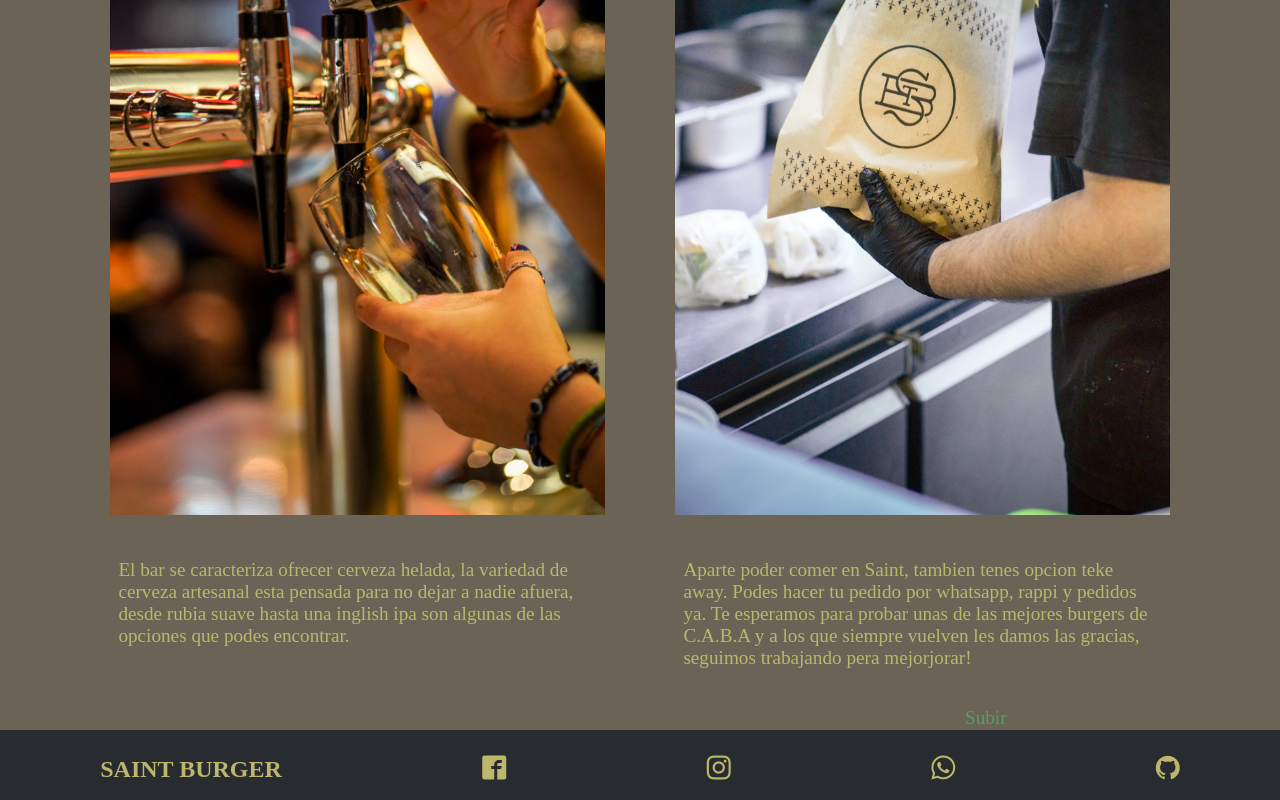
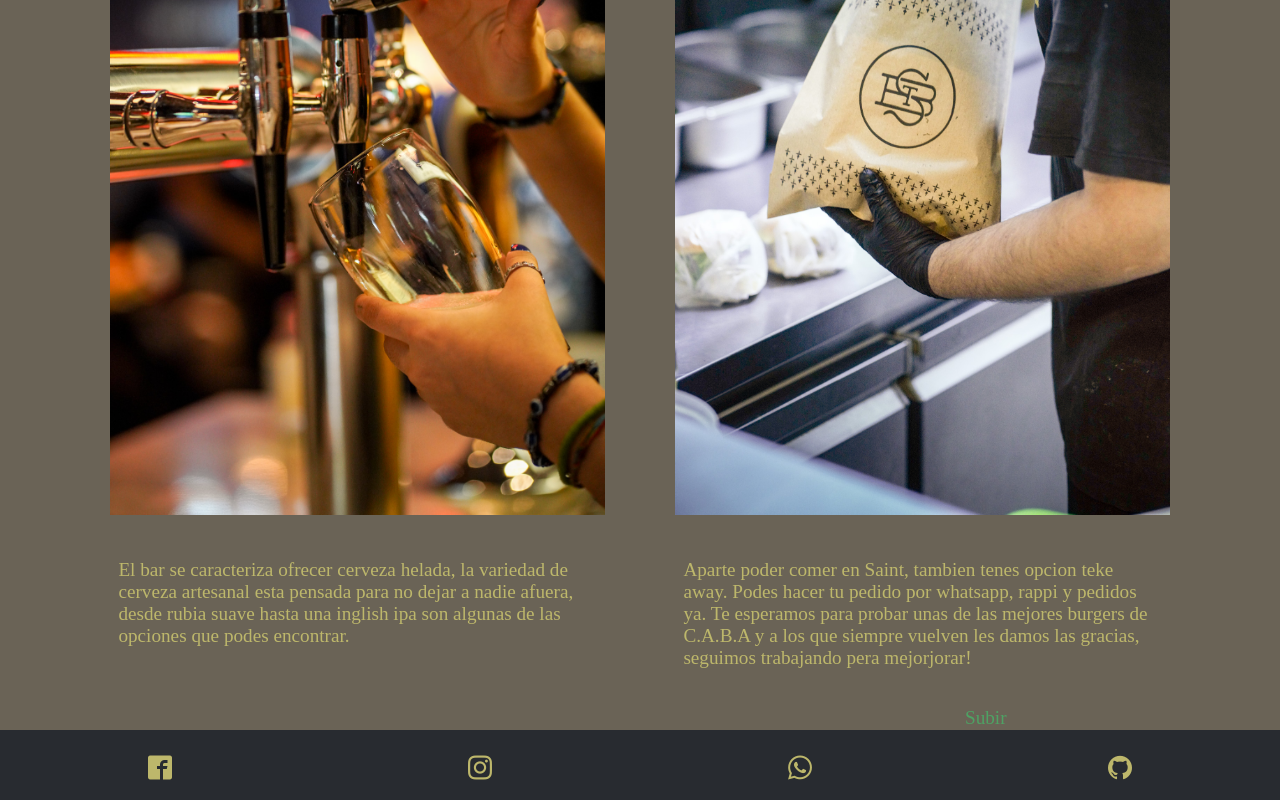
Before and after one commit to xtsulyts/xtsulyts.github.io, a plain HTML site: page 8_cac_institucional.html in a window 1280 px wide. Shown: the part 2436-3236 px from the top of the page. Drawn offline with nearby package versions, Linux system fonts and the light colour scheme; files whose address does not match are found by name.

Commit message:
sale SAINT BURGER de footer institucional

```diff
--- a/8_cac_institucional.html
+++ b/8_cac_institucional.html
@@ -110,16 +110,11 @@
     <footer id="footer">
 
         <ul class="Flex__Cointainer" id="Redes">
-            <li class="Redes__item"><a href="index.html" Target="_blank">
-                    <h4>SAINT BURGER</h4>
-                </a></li>
-
             <li class="Redes__item"><a href="https://www.facebook.com/profile.php?id=100055273845013"
                     Target="_blank"><span class="icon-facebook2"></span></a></li>
             <li class="Redes__item"><a href="https://instagram.com/saint.burger?igshid=YmMyMTA2M2Y="
                     Target="_blank"><span class="icon-instagram"></span></a></li>
-            <li class="Redes__item"><a href="https://www.pedidosya.com.ar/restaurantes/buenos-aires/saint-burger-menu"
-                    Target="_blank"><span class="icon-whatsapp"></span></a></li>
+            <li class="Redes__item"><a href="" Target="_blank"><span class="icon-whatsapp"></span></a></li>
             <li class="Redes__item"><a href="https://github.com/codoacodo-unidad-1/Proyecto_SaintBuger_grupo2.git"
                     Target="_blank"><span class="icon-github"></span></a></li>
 
```
